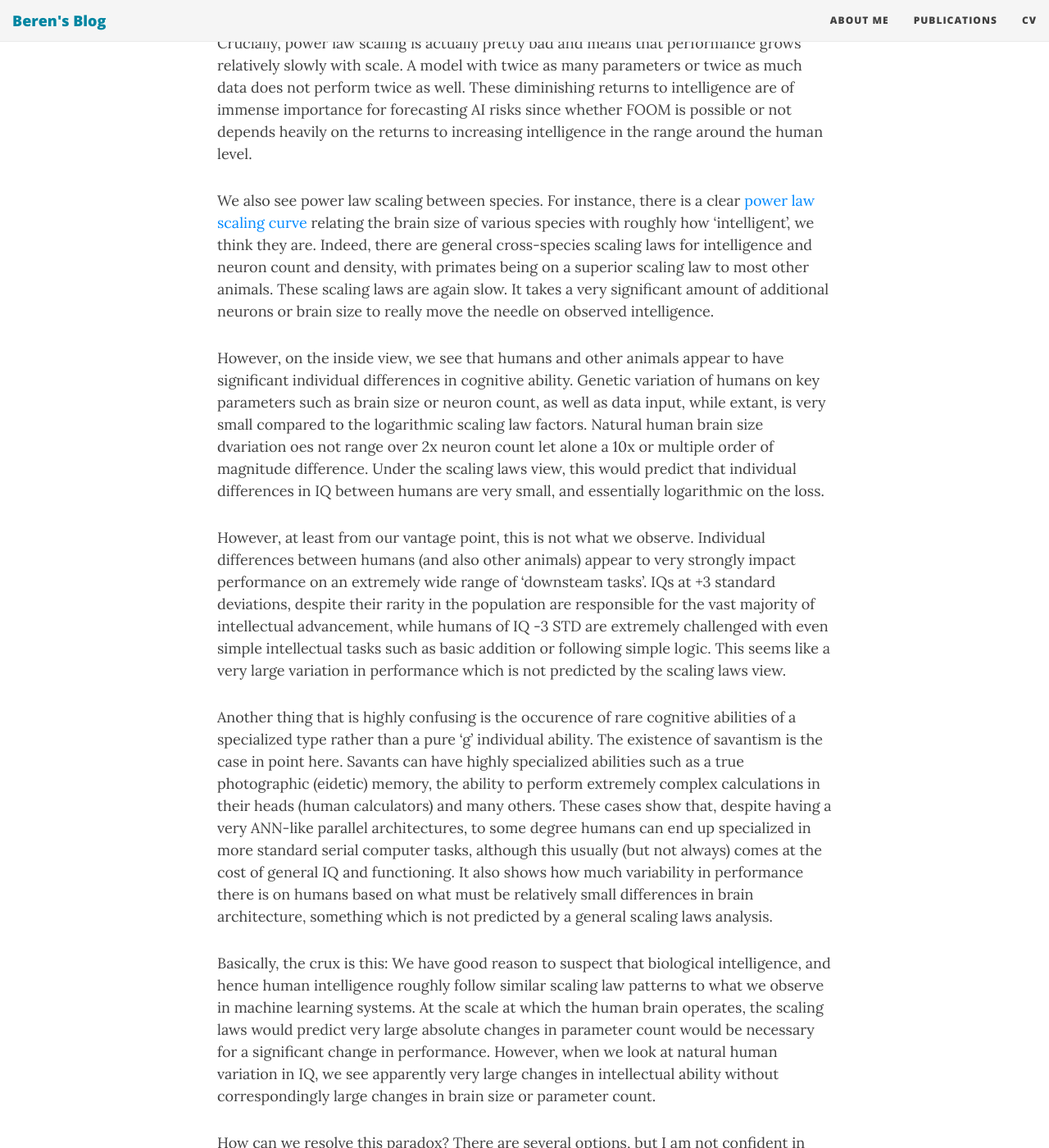
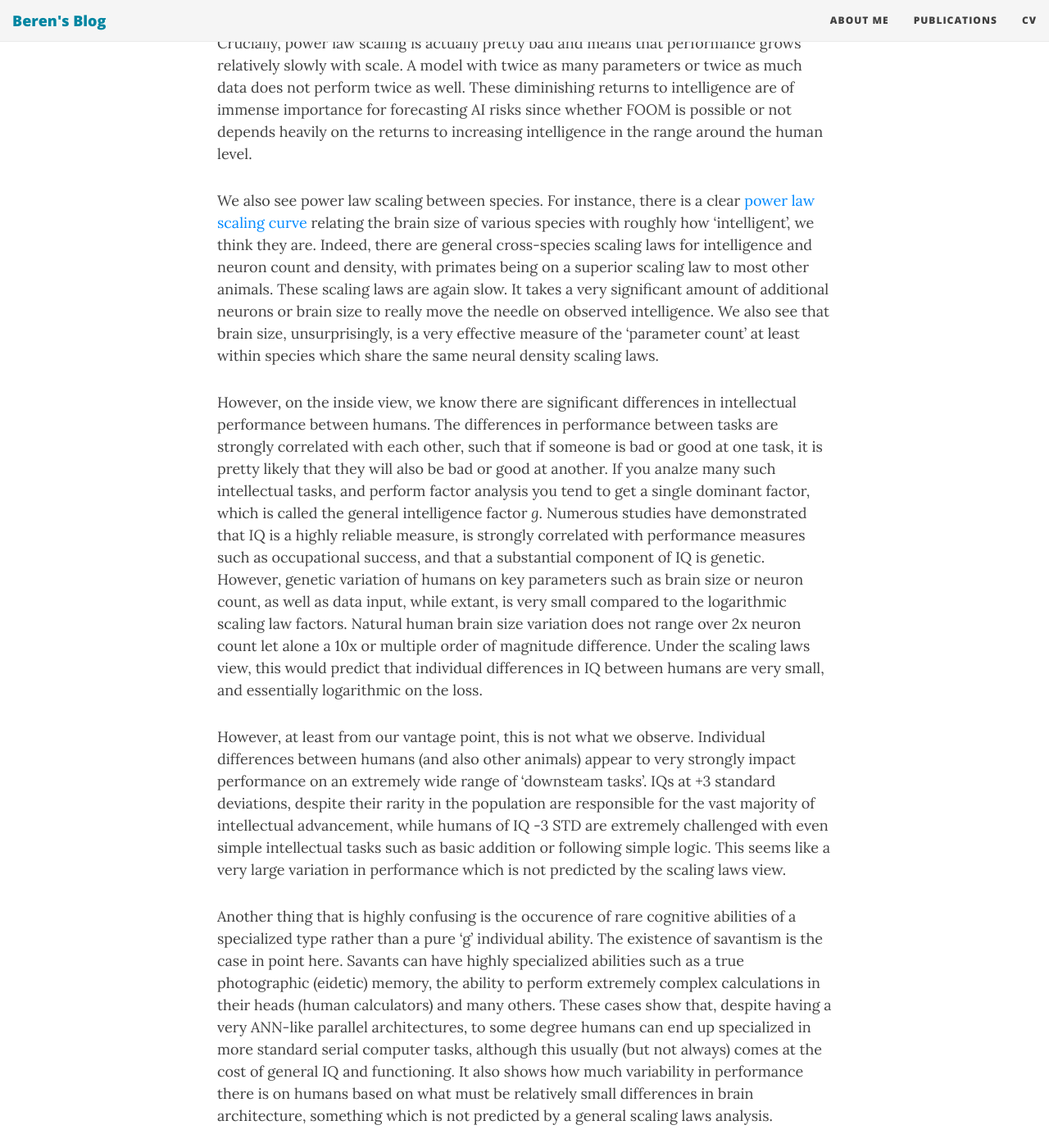
Before and after one commit to BerenMillidge/BerenMillidge.github.io, a Jekyll site: the page built from _posts/2022-09-18-Scaling-laws-vs-individual-differences.md, in a window 1280 px wide and 1400 px high, scrolled down 617 px. Shown: the whole window at 82% size. Built offline with Jekyll 4.4.1, drawn with Linux system fonts in a browser that asks for light colours; nearby versions of some CDN libraries; some of the changed text lies outside the part shown.

Commit message:
fix some typos plus add more iq stuff

```diff
--- a/_posts/2022-09-18-Scaling-laws-vs-individual-differences.md
+++ b/_posts/2022-09-18-Scaling-laws-vs-individual-differences.md
@@ -10,15 +10,15 @@ In ML we find that the performance of models tends towards some kind of powerlaw
 
 Crucially, power law scaling is actually pretty bad and means that performance grows relatively slowly with scale. A model with twice as many parameters or twice as much data does not perform twice as well. These diminishing returns to intelligence are of immense importance for forecasting AI risks since whether FOOM is possible or not depends heavily on the returns to increasing intelligence in the range around the human level.
 
-We also see power law scaling between species. For instance, there is a clear [power law scaling curve](https://www.karger.com/Article/FullText/327318) relating the brain size of various species with roughly how 'intelligent', we think they are. Indeed, there are general cross-species scaling laws for intelligence and neuron count and density, with primates being on a superior scaling law to most other animals.  These scaling laws are again slow. It takes a very significant amount of additional neurons or brain size to really move the needle on observed intelligence.
+We also see power law scaling between species. For instance, there is a clear [power law scaling curve](https://www.karger.com/Article/FullText/327318) relating the brain size of various species with roughly how 'intelligent', we think they are. Indeed, there are general cross-species scaling laws for intelligence and neuron count and density, with primates being on a superior scaling law to most other animals.  These scaling laws are again slow. It takes a very significant amount of additional neurons or brain size to really move the needle on observed intelligence. We also see that brain size, unsurprisingly, is a very effective measure of the 'parameter count' at least within species which share the same neural density scaling laws.
 
-However, on the inside view, we see that humans and other animals appear to have significant individual differences in cognitive ability. Genetic variation of humans on key parameters such as brain size or neuron count, as well as data input, while extant, is very small compared to the logarithmic scaling law factors. Natural human brain size dvariation oes not range over 2x neuron count let alone a 10x or multiple order of magnitude difference. Under the scaling laws view, this would predict that individual differences in IQ between humans are very small, and essentially logarithmic on the loss.
+However, on the inside view, we know there are significant differences in intellectual performance between humans. The differences in performance between tasks are strongly correlated with each other, such that if someone is bad or good at one task, it is pretty likely that they will also be bad or good at another. If you analze many such intellectual tasks, and perform factor analysis you tend to get a single dominant factor, which is called the general intelligence factor *g*. Numerous studies have demonstrated that IQ is a highly reliable measure, is strongly correlated with performance measures such as occupational success, and that a substantial component of IQ is genetic. However, genetic variation of humans on key parameters such as brain size or neuron count, as well as data input, while extant, is very small compared to the logarithmic scaling law factors. Natural human brain size variation does not range over 2x neuron count let alone a 10x or multiple order of magnitude difference. Under the scaling laws view, this would predict that individual differences in IQ between humans are very small, and essentially logarithmic on the loss.
 
 However, at least from our vantage point, this is not what we observe. Individual differences between humans (and also other animals) appear to very strongly impact performance on an extremely wide range of 'downsteam tasks'. IQs at +3 standard deviations, despite their rarity in the population are responsible for the vast majority of intellectual advancement, while humans of IQ -3 STD are extremely challenged with even simple intellectual tasks such as basic addition or following simple logic. This seems like a very large variation in performance which is not predicted by the scaling laws view.
 
 Another thing that is highly confusing is the occurence of rare cognitive abilities of a specialized type rather than a pure 'g' individual ability. The existence of savantism is the case in point here. Savants can have highly specialized abilities such as a true photographic (eidetic) memory, the ability to perform extremely complex calculations in their heads (human calculators) and many others. These cases show that, despite having a very ANN-like parallel architectures, to some degree humans can end up specialized in more standard serial computer tasks, although this usually (but not always) comes at the cost of general IQ and functioning. It also shows how much variability in performance there is on humans based on what must be relatively small differences in brain architecture, something which is not predicted by a general scaling laws analysis.
 
-Basically, the crux is this: We have good reason to suspect that biological intelligence, and hence human intelligence roughly follow similar scaling law patterns to what we observe in machine learning systems. At the scale at which the human brain operates, the scaling laws would predict very large absolute changes in parameter count would be necessary for a significant change in performance. However, when we look at natural human variation in IQ, we see apparently very large changes in intellectual ability without correspondingly large changes in brain size or parameter count.
+Basically, the crux is this: We have good reason to suspect that biological intelligence, and hence human intelligence roughly follow similar scaling law patterns to what we observe in machine learning systems. At the scale at which the human brain operates, the scaling laws would predict very large absolute changes in parameter count would be necessary for a significant change in performance. However, when we look at natural human variation in IQ, we see apparently very large changes in intellectual ability without correspondingly large changes in brain size.
 
 How can we resolve this paradox? There are several options, but I am not confident in any of them.
 
@@ -28,7 +28,7 @@ How can we resolve this paradox? There are several options, but I am not confide
 
 3.) Individual differences in IQ are due to different causes than the scaling laws of parameter count and dataset size, and hence have very large effects on log-loss. This is in line with the mutational load view which argues that IQ differences are caused by the number of deleterious mutations and the normal distribution arises from small additive genetic variance caused by small mutations. Under this view, humans would have an 'ideal scaling law IQ' significantly higher than any actually observed human IQ corresponding to 0 deleterious mutations, and then our actually observed performance is substantially below this. This would have implications for bio-anchors style AI forecasting since it would mean that the 'human-level' estimates are about an intelligence level potentially much greater than actually observed humans which would shorten timelines. The converse would also suggest that improvements to IQ based on, say, iterated embryo selection would be expected to asymptotically vanish as we approach our 'scaling-law IQ' so long as we do not also massively increase brain size.
 
-This does leave unanswered the question of what exactly these deleterious mutations actually *do*. They are not simply variations in brain-size, and dataset input is not affectable by the genome. My hunch is that it is something to do with noise levels or connectivity patterns. It could just be something simple such as that mutations tend to defacto increase the level of noise in neural computation and hence decrease the SNR on each step. This would make long range communication, as well as multi-step sequential thought vastly more difficult to do correctly, leading to much poorer performance on tasks which require consistent coherent thought over multiple steps while impairing much less tasks which can be performed by a standard highly parallel feedforward sweep like core object recognition which, as far as I know, is much less IQ loaded than, say, solving logic puzzles.
+This does leave unanswered the question of what exactly these deleterious mutations actually *do*. They cannot be variations in brain size, and dataset input is not affectable by the genome. My hunch is that it is something to do with noise levels or connectivity patterns. It could just be something simple such as that mutations tend to defacto increase the level of noise in neural computation and hence decrease the SNR on each step. This would make long range communication, as well as multi-step sequential thought vastly more difficult to do correctly, leading to much poorer performance on tasks which require consistent coherent thought over multiple steps while impairing much less tasks which can be performed by a standard highly parallel feedforward sweep like core object recognition which, as far as I know, is much less IQ loaded than, say, solving logic puzzles.
 
 4.) Perhaps individual differences among humans are actually architectural differences which affect scaling law coefficients instead of parameter count. I.e. it could be that people with low IQs are defacto implementing a much worse general purpose brain architecture with worse scaling parameters in general than those with higher IQs. This could result in almost arbitrary differences in log-loss at the same parameter count. My feeling however is that this seems unlikely, given that architectural differences seem large enough that they seem like they would be detectable at the macro-scale, such as in fMRI studies, and I do not know of any results showing this in neuroscience. It also contradicts the additive genetic variance story, and hence the normal distribution of IQ observed, since architectural variation should be expected to be roughly discrete rather than a continuous specturm. However, perhaps architectural differences are implicitly encoded not in macro-scale structure but in fine-grained connectivity differences which would not be particularly visible in neuroscience. This is consistent with theorizing that perhaps disorders due to autism are due to [altered connectivity patterns](https://www.ncbi.nlm.nih.gov/pmc/articles/PMC4843767/).
 
```
